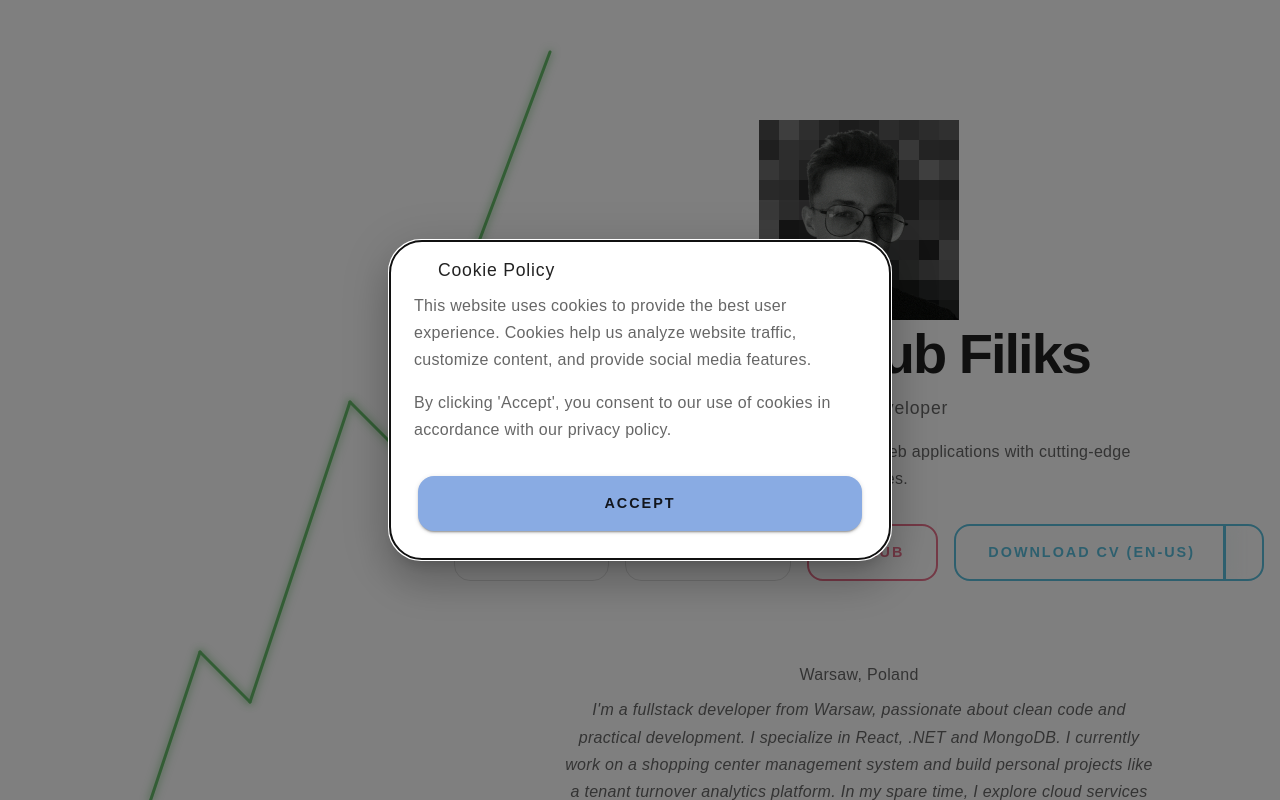
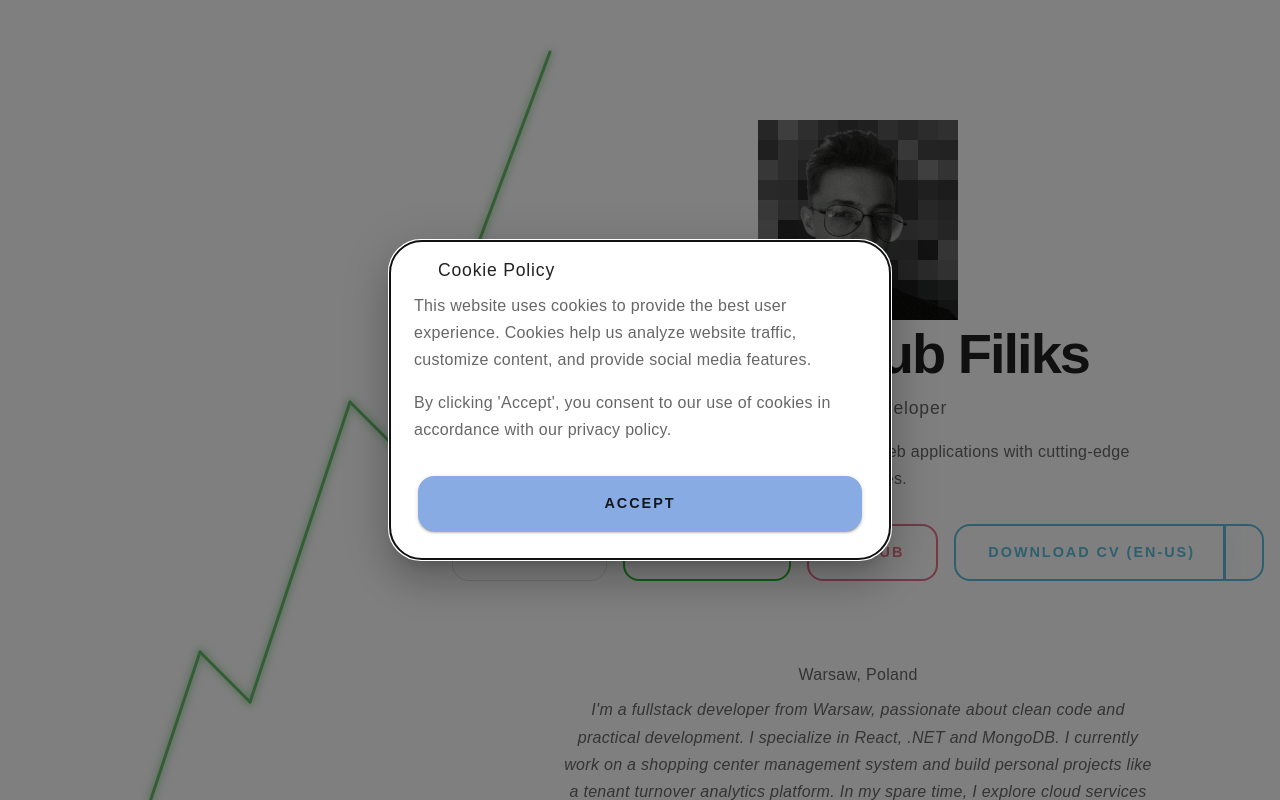
Before and after one commit to Xariif/Portfolio, a React (Vite) app: page / in a window 1280 px wide. Shown: the top 800 px of the page. Built offline with nearby package versions, Linux system fonts and the light colour scheme; some icons are missing; a web font is replaced by a local one.

Commit message:
Engenering Work link

```diff
--- a/src/sections/Hero.tsx
+++ b/src/sections/Hero.tsx
@@ -94,11 +94,13 @@ const Hero: React.FC<HeroProps> = memo(({ onViewWork, onAboutMe }) => {
 					{t("hero.aboutMe")}
 				</Button>
 				<Button
-					disabled
 					variant="outlined"
 					size="large"
-					onClick={handleViewWork}
-					// color="success"
+					color="success"
+					component="a"
+					href="https://mallmanager.xariif.mooo.com/login"
+					target="_blank"
+					rel="noopener noreferrer"
 					endIcon={<i className="hn hn-eye"></i>}
 				>
 					{t("hero.viewWork")}
```
